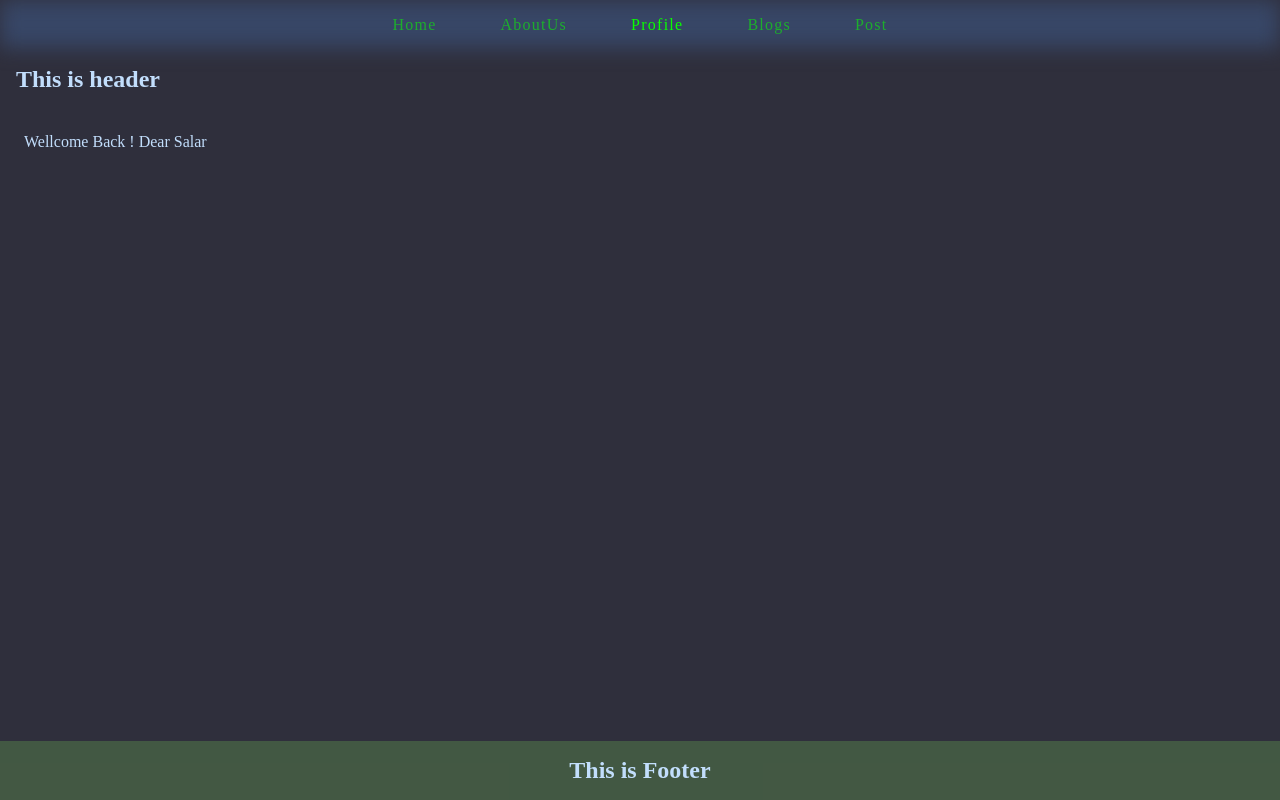
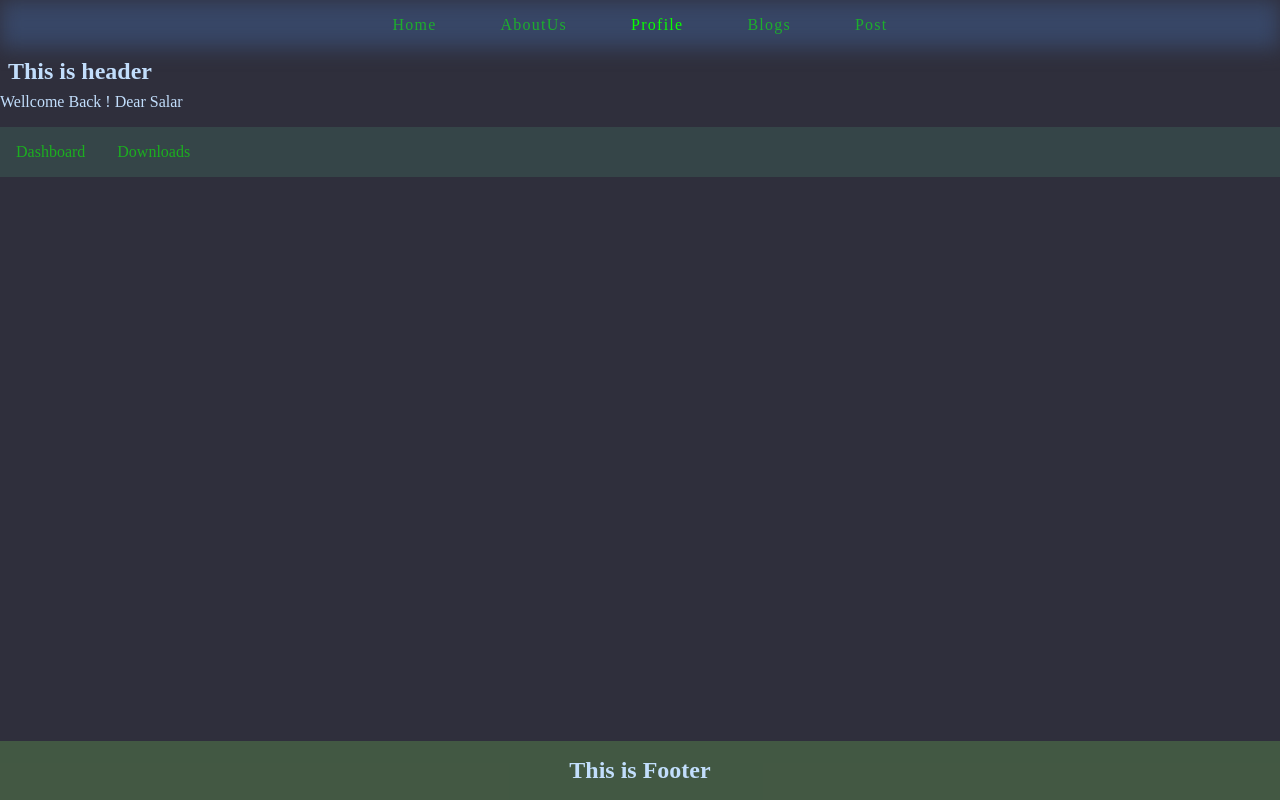
Before and after one commit to salarGholami/SPA, a React (Create React App) app: page /profile in a window 1280 px wide. Built offline with nearby package versions, Linux system fonts and the light colour scheme.

Commit message:
nested route in Profile component

```diff
--- a/src/App.css
+++ b/src/App.css
@@ -9,6 +9,33 @@ body {
   color: #c2defc;
 }
 
+li {
+  list-style-type: none;
+}
+
+a {
+  color: #09ff0090;
+  text-decoration: none;
+}
+
+a:hover {
+  color: #09ff00;
+}
+
+aside {
+  margin-top: 1rem;
+  background-color: #60d79e21;
+  width: 100%;
+}
+
+aside ul {
+  display: flex;
+}
+
+aside li {
+  padding: 1rem;
+}
+
 footer {
   background-color: #484a49;
   position: absolute;
--- a/src/Layout/Layout.jsx
+++ b/src/Layout/Layout.jsx
@@ -1,12 +1,11 @@
 import Header from "../component/Header/Header";
 import Footer from "../component/Footer/Footer";
-import style from "./Layout.module.css";
 
 const Layout = ({ children }) => {
   return (
     <>
       <Header />
-      <div className={style.layoutConatiner}>{children}</div>
+      <div>{children}</div>
       <Footer />
     </>
   );
--- a/src/Layout/Layout.module.css
+++ /dev/null
@@ -1,3 +0,0 @@
-.layoutConatiner {
-  padding: 1.5rem;
-}
--- a/src/Router.js
+++ b/src/Router.js
@@ -9,7 +9,7 @@ import Profile from "./pages/Profile";
 const routers = [
   { path: "/", element: <HomePage /> },
   { path: "/about-us", element: <AboutUs /> },
-  { path: "/profile", element: <Profile /> },
+  { path: "/profile/*", element: <Profile /> },
   { path: "/blogs", element: <BlogPage /> },
   { path: "/blogs/:id", element: <Blog /> },
   { path: "/post/:id([0-9]+)?", element: <PostPage /> },
--- /dev/null
+++ b/src/component/DashBoard/DashBoard.jsx
@@ -0,0 +1,9 @@
+const DashBoard = () => {
+  return (
+    <>
+      <p>this is DashBoard</p>
+    </>
+  );
+};
+
+export default DashBoard;
--- /dev/null
+++ b/src/component/Download/Download.jsx
@@ -0,0 +1,9 @@
+const Download = () => {
+  return (
+    <>
+      <p>this is Download</p>
+    </>
+  );
+};
+
+export default Download;
--- a/src/component/Header/Header.module.css
+++ b/src/component/Header/Header.module.css
@@ -1,3 +1,3 @@
-.headerContainer {
-  padding: 1rem;
+header h2 {
+  padding: 0.5rem;
 }
--- a/src/component/Navigation/Navigation.module.css
+++ b/src/component/Navigation/Navigation.module.css
@@ -11,7 +11,7 @@ nav {
   z-index: -1;
 }
 
-ul {
+nav ul {
   display: flex;
   justify-content: center;
   padding: 1rem 2rem;
@@ -19,14 +19,14 @@ ul {
   z-index: 1;
 }
 
-a {
+nav a {
   color: #09ff0090;
   text-decoration: none;
   margin: 1rem 2rem;
   letter-spacing: 1.25px;
 }
 
-a:hover {
+nav a:hover {
   color: #09ff00;
 }
 
--- /dev/null
+++ b/src/component/SideBar/SideBar.jsx
@@ -0,0 +1,29 @@
+import { NavLink } from "react-router-dom";
+import style from "./SideBar.module.css";
+
+const SideBar = () => {
+  return (
+    <aside>
+      <ul>
+        <li>
+          <NavLink
+            to="/profile/dashboard"
+            className={(navData) => (navData.isActive ? style.activeLink : "")}
+          >
+            Dashboard
+          </NavLink>
+        </li>
+        <li>
+          <NavLink
+            to="/profile/downloads"
+            className={(navData) => (navData.isActive ? style.activeLink : "")}
+          >
+            Downloads
+          </NavLink>
+        </li>
+      </ul>
+    </aside>
+  );
+};
+
+export default SideBar;
--- /dev/null
+++ b/src/component/SideBar/SideBar.module.css
@@ -0,0 +1,9 @@
+aside {
+  background-color: #60d79e21;
+  width: 100%;
+}
+
+
+.activeLink {
+  color: #09ff00;
+}
--- a/src/pages/Profile.jsx
+++ b/src/pages/Profile.jsx
@@ -1,5 +1,19 @@
+import { Route, Routes } from "react-router-dom";
+import SideBar from "../component/SideBar/SideBar";
+import DashBoard from "../component/DashBoard/DashBoard";
+import Downloads from "../component/Download/Download";
+
 const Profile = () => {
-  return <p>Wellcome Back ! Dear Salar </p>;
+  return (
+    <>
+      <p>Wellcome Back ! Dear Salar </p>
+      <SideBar />
+      <Routes>
+        <Route path="dashboard" element={<DashBoard />} />
+        <Route path="downloads" element={<Downloads />} />
+      </Routes>
+    </>
+  );
 };
 
 export default Profile;
```
